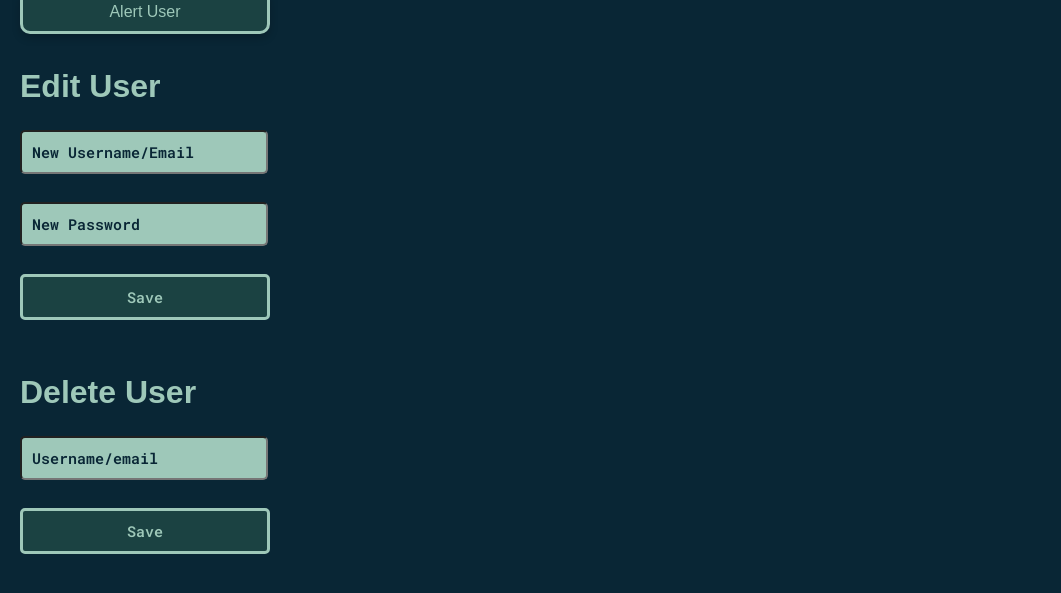
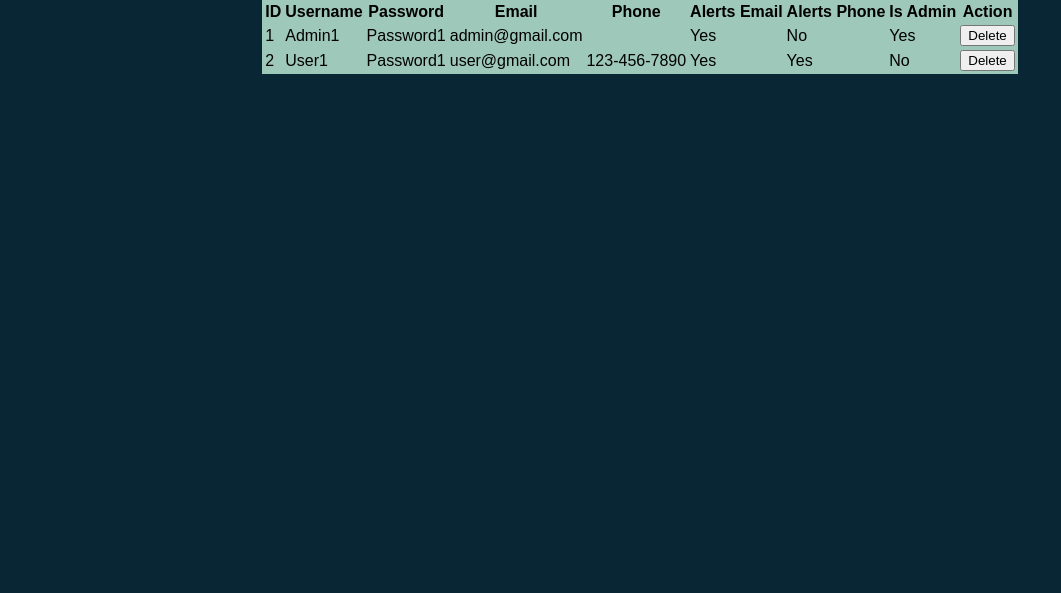
Before and after one commit to trevorwinser/Hurriscan, a Flask app: page /admin in a window 1280 px wide. Shown: the top 593 px of the page, without its empty margins (0-1061 px from the left). Run offline with Flask 3, Linux system fonts and the light colour scheme; data comes from the database, SQL or seed files in the repository.

Commit message:
User Table
- User table with functionality to delete (Undo button is hard so none for now)

```diff
--- a/code/app.py
+++ b/code/app.py
@@ -1,41 +1,26 @@
-from flask import Blueprint, Flask, render_template
-from flask_sqlalchemy import SQLAlchemy
+from flask import Flask, render_template, jsonify, redirect
 import os
 import sqlite3
+import sqlite_setup
 
 basedir = os.path.abspath(os.path.dirname(__file__))
-
+sqlite_setup.main()
 app = Flask(__name__)
-app.config['SQLALCHEMY_DATABASE_URI'] = 'sqlite:///' + os.path.join(basedir, 'hurriscan.db')
-app.config['SQLALCHEMY_TRACK_MODIFICATIONS'] = False
-
-db = SQLAlchemy(app)
-
-class User(db.Model):
-    id = db.Column(db.Integer, primary_key=True)
-    username = db.Column(db.String(64), unique=True)
-
-
 
 @app.route('/data-visualization')
 def data_visualization():
-    # Connect directly to the database
     conn = sqlite3.connect(os.path.join(basedir, 'hurriscan.db'))
-    conn.row_factory = sqlite3.Row  # This enables column access by name: row['column_name']
+    conn.row_factory = sqlite3.Row
     cur = conn.cursor()
 
-    # Execute a query to fetch data from your table
     cur.execute('SELECT month, SUM(temp) as total_temp FROM Data GROUP BY month')
-    data = cur.fetchall()  # Fetches all rows as a list of dicts
+    data = cur.fetchall()
 
-    # Close the connection
     conn.close()
 
-    # Convert data to format suitable for visualization (e.g., lists of labels and values)
     months = [row['month'] for row in data]
     temps = [row['total_temp'] for row in data]
 
-    # Pass this data to your template
     return render_template('data_visualization.html', months=months, temps=temps)
 
 @app.route('/')
@@ -62,12 +47,46 @@ def alerts_page():
 def admin_dashboard():
     return render_template('admin/admin-dashboard.html')
 
-@app.route('/admin/admin-nav-bar')
-def admin_nav_bar():
-    return render_template('admin/admin-nav-bar.html')
+@app.route('/users')
+def get_users():
+    conn = sqlite3.connect(os.path.join(basedir, 'hurriscan.db'))
+    conn.row_factory = sqlite3.Row
+    cur = conn.cursor()
 
-with app.app_context():
-    db.create_all()
+    cur.execute('SELECT * FROM User')
+    rows = cur.fetchall()
+
+    users = []
+    for row in rows:
+        user = {
+            'id': row[0],
+            'username': row[1],
+            'password': row[2],
+            'email': row[3],
+            'phone': row[4],
+            'alerts_email': row[5],
+            'alerts_phone': row[6],
+            'isAdmin': row[7]
+        }
+        users.append(user)
+
+    conn.close()
+    return jsonify(users)
+
+@app.route('/delete-user/<int:user_id>')
+def delete_user(user_id):
+    try:
+        conn = sqlite3.connect(os.path.join(basedir, 'hurriscan.db'))
+        cur = conn.cursor()
+        cur.execute('DELETE FROM User WHERE id = ?', (user_id,))
+        conn.commit()
+
+        conn.close()
+        return redirect('/admin') # Doesn't do anything, but needed to return something ¯\_(ツ)_/¯
+
+    except Exception as e:
+        return jsonify({'error': str(e)}), 500
+
 
 if __name__ == '__main__':
     app.run(debug=True)
--- a/code/sqlite_setup.py
+++ b/code/sqlite_setup.py
@@ -87,6 +87,7 @@ def create_users(conn):
         INSERT INTO User (username, password, email, phone, alerts_email, alerts_phone)
         VALUES ("User1", "Password1", "user@gmail.com", "123-456-7890", 1, 1)
     ''')
+    conn.commit()
 
 def main():
 
--- a/code/static/css/admin-dashboard.css
+++ b/code/static/css/admin-dashboard.css
@@ -47,7 +47,10 @@ header .container {
 .display a {
     color: #5C8374;
 }
-
+table#user-table {
+    background-color: #9EC8B9;
+    margin: auto;
+}
 input {
     padding: 10px;
     margin-bottom: 10px;
--- a/code/templates/admin/admin-dashboard.html
+++ b/code/templates/admin/admin-dashboard.html
@@ -17,107 +17,60 @@
 </head>
 
 <body>
-    <!-- <iframe src="/admin-nav-bar" style="width:100%; height: 100%; border:none;"></iframe> -->
-
-    <!-- Display dataset -->
-    <!--<iframe id="dataset-frame" src="/../Infinite-Loopers/code/front-end/nav-bar/admin-dashboard/dataset.html" style="width:100%; height:500px; border:none;"></iframe>-->
-
-    <div class="container">
-    </div>
-
-    <div class="display">
-        <div class="container">
-            <div class="login-menu">
-                <button id="button">Alert User</button>
-                <h1>Edit User</h1>
-                <input type="text" id="edit-new-username" name="new-username" placeholder="New Username/Email"><br>
-                <input type="text" id="edit-new-password" name="new-password" placeholder="New Password"><br>
-                <input type="submit" value="Save" onclick="editUser()">
-            </div>
-        </div>
-    </div>
-
-    <div class="display">
-        <div class="container">
-            <div class="login-menu">
-                <h1>Delete User</h1>
-                <input type="text" id="delete-username" name="username" placeholder="Username/email"><br>
-                <input type="submit" value="Save" onclick="deleteUser()">
-            </div>
-        </div>
-    </div>
+    <table id="user-table">
+        <thead>
+            <tr>
+                <th>ID</th>
+                <th>Username</th>
+                <th>Password</th>
+                <th>Email</th>
+                <th>Phone</th>
+                <th>Alerts Email</th>
+                <th>Alerts Phone</th>
+                <th>Is Admin</th>
+                <th>Action</th>
+            </tr>
+        </thead>
+        <tbody id="user-table-body"></tbody>
+    </table>
 
     <script>
-        function fetchUsers() {
-            fetch('http://localhost:5000/admin/users')
-                .then(response => {
-                    if (!response.ok) {
-                        throw new Error('Network response was not ok');
-                    }
-                    return response.json();
+        document.addEventListener('DOMContentLoaded', function () {
+            fetch('/users')
+                .then(response => response.json())
+                .then(data => {
+                    const tableBody = document.getElementById('user-table-body');
+                    data.forEach(user => {
+                        const row = document.createElement('tr');
+                        row.innerHTML = `
+                            <td>${user.id}</td>
+                            <td>${user.username}</td>
+                            <td>${user.password}</td>
+                            <td>${user.email}</td>
+                            <td>${user.phone}</td>
+                            <td>${user.alerts_email ? 'Yes' : 'No'}</td>
+                            <td>${user.alerts_phone ? 'Yes' : 'No'}</td>
+                            <td>${user.isAdmin ? 'Yes' : 'No'}</td>
+                            <td><button onclick="deleteUser(${user.id})">Delete</button></td>
+                        `;
+                        tableBody.appendChild(row);
+                    });
                 })
-                .then(data => {
-                    displayUsers(data.users);
-                })
-                .catch(error => {
-                    console.error('There was a problem with the fetch operation:', error);
-                });
-        }
+                .catch(error => console.error('Error:', error));
+        });
 
-        function displayUsers(users) {
-            const userList = document.getElementById('userList');
-            userList.innerHTML = '';
-
-            users.forEach(user => {
-                const li = document.createElement('li');
-                li.textContent = `${user.user_name} - ${user.email}`;
-                userList.appendChild(li);
-            });
-        }
-
-        function deleteUser() {
-            var username = document.getElementById("delete-username").value;
-            console.log('DELETE' + username)
-            fetch(`http://localhost:5000/admin/users/${username}`, {
-                method: 'DELETE'
-            })
+        function deleteUser(userId) {
+            fetch(`/delete-user/${userId}`)
             .then(response => {
-                if (!response.ok) {
-                    throw new Error('Failed to delete user');
+                if (response.ok) {
+                    console.log(`User with ID ${userId} deleted successfully`);
+                    location.reload();
+                } else {
+                    console.error('Error deleting user');
                 }
             })
-            .catch(error => {
-                console.error('Error deleting user:', error);
-            });
+            .catch(error => console.error('Error:', error));
         }
-
-        function editUser() {
-            var oldUsername = document.getElementById("edit-old-username").value;
-            var newUsername = document.getElementById("edit-new-username").value;
-            var oldPassword = document.getElementById("edit-old-password").value;
-            var newPassword = document.getElementById("edit-new-password").value;
-            fetch(`http://localhost:5000/admin/users/${oldUsername}`, {
-                method: 'PATCH',
-                headers: {
-                    'Content-Type': 'application/json'
-                },
-                body: JSON.stringify({ "newUsername": newUsername, "oldPassword": oldPassword, "newPassword": newPassword })
-            })
-            .then(response => {
-                if (!response.ok) {
-                    throw new Error('Failed to edit user');
-                }
-            })
-            .catch(error => {
-                console.error('Error editing user:', error);
-            });
-        }
-
-        function displayDataset() {
-            document.getElementById("dataset-frame").src = "/../Infinite-Loopers/code/front-end/nav-bar/admin-dashboard/dataset.html";
-        }
-
-        displayDataset();
     </script>
 </body>
 
```
Also changed, not shown: code/admin/response.py (deleted, +0 -7 lines).
